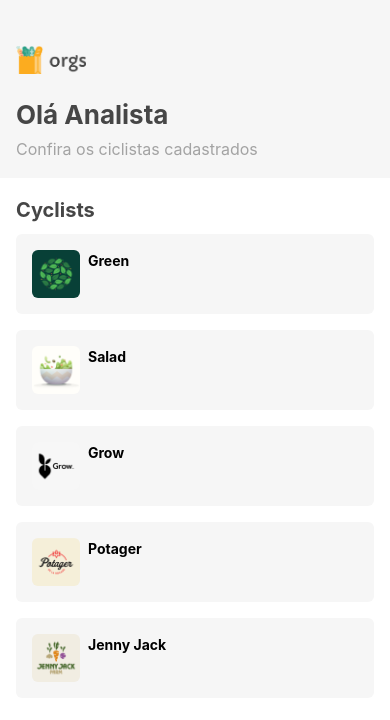
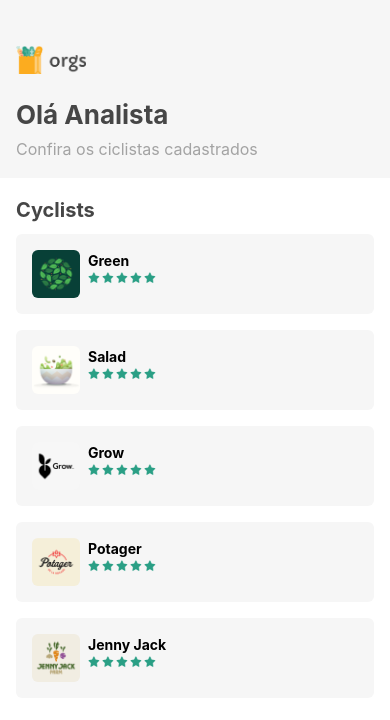
Before and after one commit to pedrocpacheco/React-Native-Hooks-Expo, a React Native app: screen / in a window 390 px wide. Shown: the top 720 px of the page. Built offline with nearby package versions, Linux system fonts and the light colour scheme.

Commit message:
style: stars aling

```diff
--- a/src/components/Stars.tsx
+++ b/src/components/Stars.tsx
@@ -1,20 +1,29 @@
-import { Text, Image, StyleSheet } from "react-native"
+import { Image, StyleSheet, View } from "react-native"
 
-
-import star from "../../../../assets/produtores/estrela.png"
-import starGray from "../../../../assets/produtores/estrelaCinza.png"
+import star from "../../assets/produtores/estrela.png"
 
 export default function Stars({
   quantity: oldQuantity,
   editable = false,
   big = false
 }){
-  return <Image source={star} style={styles.stars}/>
+  const styles = stylesFunction(big);
+  return <View style={styles.stars}>
+      <Image source={star} style={styles.star}/>
+      <Image source={star} style={styles.star}/>
+      <Image source={star} style={styles.star}/>
+      <Image source={star} style={styles.star}/>
+      <Image source={star} style={styles.star}/>
+  </View>
 }
 
-const styles = (big) => StyleSheet.create({
+const stylesFunction = (big) => StyleSheet.create({
   stars: {
+    flexDirection: "row"
+  },
+  star: {
     width: big ? 36: 12,
-    height: big ? 36: 12
+    height: big ? 36: 12,
+    marginRight: 2
   }
 })
```
